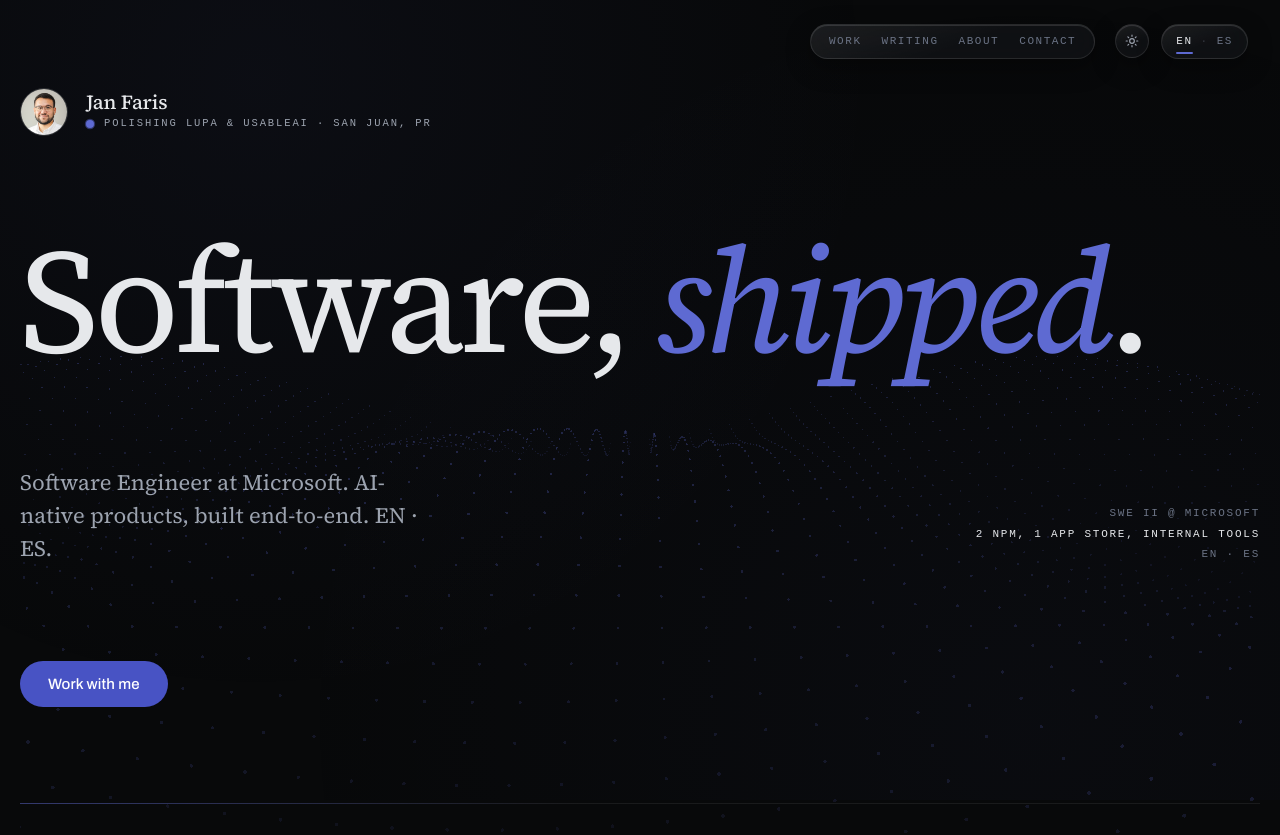
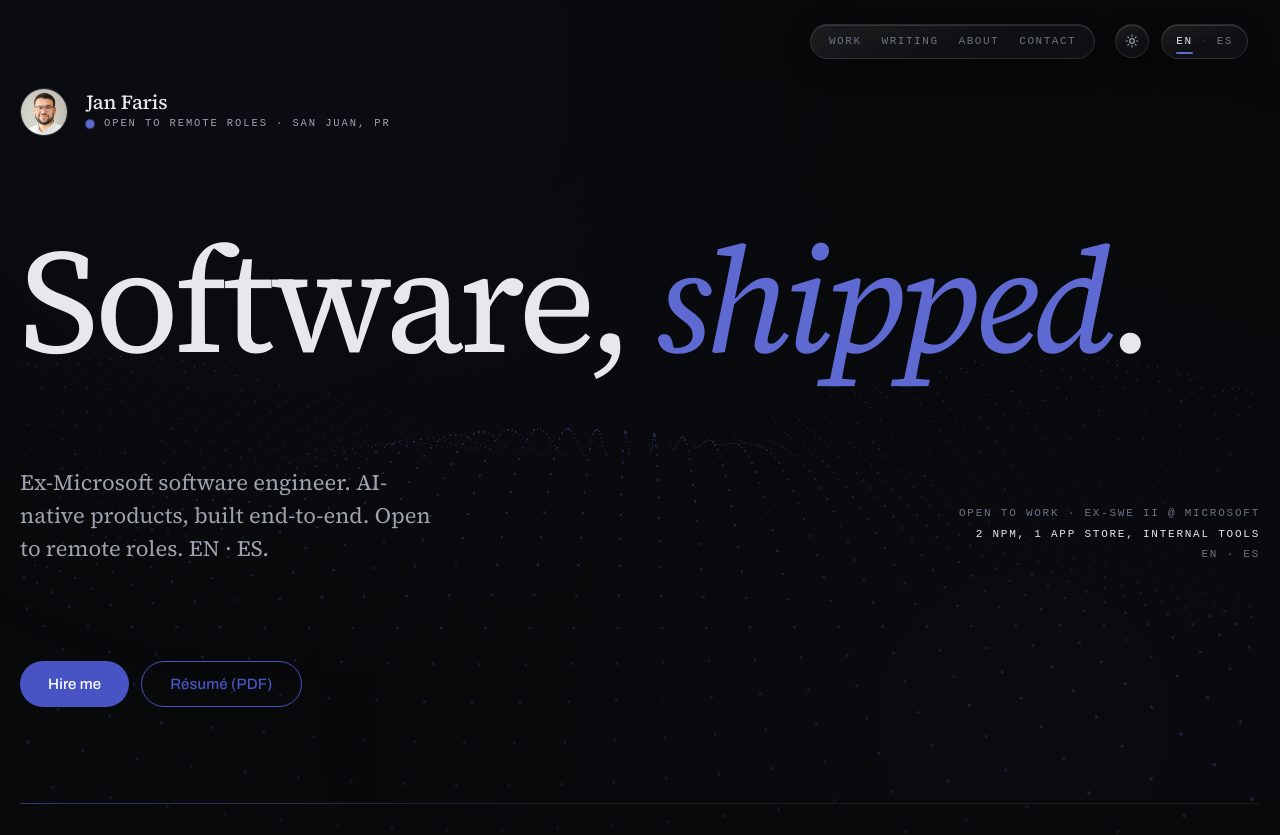
Before and after one commit to janfaris/jankfaris.com, a React (Vite) app: page / in a window 1280 px wide. Shown: the top 835 px of the page. Built offline with nearby package versions, Linux system fonts and the light colour scheme; no server answers.

Commit message:
Update for job search: ex-Microsoft status, hire-me CTA, resume PDF

```diff
--- a/index.html
+++ b/index.html
@@ -8,8 +8,8 @@
 
     <!-- SEO -->
     <title>Jan Faris — AI products from Puerto Rico</title>
-    <meta name="description" content="Software engineer building Spanish-first AI products from Puerto Rico. Microsoft engineer. Creator of Lupa, demotape, and usableai." />
-    <meta name="keywords" content="Jan Faris, AI Puerto Rico, AI engineer Puerto Rico, Microsoft engineer Puerto Rico, Spanish-first AI, Lupa, demotape, usableai, IA en Puerto Rico, ingeniero IA San Juan" />
+    <meta name="description" content="Software engineer building Spanish-first AI products from Puerto Rico. Ex-Microsoft. Creator of Lupa, demotape, and usableai." />
+    <meta name="keywords" content="Jan Faris, AI Puerto Rico, AI engineer Puerto Rico, ex-Microsoft engineer Puerto Rico, Spanish-first AI, Lupa, demotape, usableai, IA en Puerto Rico, ingeniero IA San Juan" />
     <meta name="author" content="Jan Faris" />
     <link rel="canonical" href="https://jankfaris.com/" />
     <link rel="alternate" hreflang="en" href="https://jankfaris.com/" />
@@ -20,7 +20,7 @@
     <meta property="og:type" content="website" />
     <meta property="og:url" content="https://jankfaris.com/" />
     <meta property="og:title" content="Jan Faris — AI products from Puerto Rico" />
-    <meta property="og:description" content="Microsoft engineer building Spanish-first AI products from Puerto Rico. Creator of Lupa, demotape, and usableai." />
+    <meta property="og:description" content="Ex-Microsoft engineer building Spanish-first AI products from Puerto Rico. Creator of Lupa, demotape, and usableai." />
     <meta property="og:image" content="https://jankfaris.com/og-image.png" />
     <meta property="og:image:width" content="1200" />
     <meta property="og:image:height" content="630" />
@@ -32,7 +32,7 @@
     <meta name="twitter:card" content="summary_large_image" />
     <meta name="twitter:creator" content="@jankfaris" />
     <meta name="twitter:title" content="Jan Faris — AI products from Puerto Rico" />
-    <meta name="twitter:description" content="Microsoft engineer building Spanish-first AI products from Puerto Rico. Creator of Lupa, demotape, and usableai." />
+    <meta name="twitter:description" content="Ex-Microsoft engineer building Spanish-first AI products from Puerto Rico. Creator of Lupa, demotape, and usableai." />
     <meta name="twitter:image" content="https://jankfaris.com/og-image.png" />
 
     <!-- Schema.org Person -->
@@ -44,8 +44,7 @@
       "alternateName": "jankfaris",
       "url": "https://jankfaris.com",
       "image": "https://jankfaris.com/jan-profile.jpg",
-      "jobTitle": "Software Engineer II",
-      "worksFor": { "@type": "Organization", "name": "Microsoft" },
+      "jobTitle": "Software Engineer",
       "address": { "@type": "PostalAddress", "addressLocality": "San Juan", "addressRegion": "PR", "addressCountry": "US" },
       "sameAs": [
         "https://github.com/janfaris",
--- a/src/App.css
+++ b/src/App.css
@@ -1069,6 +1069,24 @@ html, body { overflow-x: hidden; }
 }
 .btn-primary:hover { background: var(--indigo); transform: translateY(-1px); }
 .btn-primary:active { transform: translateY(0) scale(0.98); }
+.hero-cta { display: flex; gap: 12px; align-items: center; flex-wrap: wrap; }
+.btn-secondary {
+  display: inline-flex;
+  align-items: center;
+  justify-content: center;
+  min-height: 46px;
+  padding: 0 28px;
+  border-radius: 999px;
+  border: 1px solid var(--indigo-deep);
+  color: var(--indigo-deep);
+  background: transparent;
+  font-family: var(--sans);
+  font-size: 15px;
+  font-weight: 500;
+  letter-spacing: 0.01em;
+  transition: transform 200ms cubic-bezier(0.16, 1, 0.3, 1), background 200ms ease, color 200ms ease;
+}
+.btn-secondary:hover { background: var(--indigo-deep); color: #fff; transform: translateY(-1px); }
 
 /* ============================================
    CONTACT — three ways to work together
--- a/src/App.tsx
+++ b/src/App.tsx
@@ -325,8 +325,8 @@ export default function App({ lang = 'en' }: Props) {
                 <span className="pulse" />
                 <span>
                   {lang === 'es'
-                    ? 'Puliendo Lupa y usableai · San Juan, PR'
-                    : 'Polishing Lupa & usableai · San Juan, PR'}
+                    ? 'Disponible para roles remotos · San Juan, PR'
+                    : 'Open to remote roles · San Juan, PR'}
                 </span>
               </span>
             </div>
@@ -349,7 +349,10 @@ export default function App({ lang = 'en' }: Props) {
 
           <div className="hero-cta">
             <a className="btn-primary" href="#contact">
-              {lang === 'es' ? 'Trabaja conmigo' : 'Work with me'}
+              {lang === 'es' ? 'Contrátame' : 'Hire me'}
+            </a>
+            <a className="btn-secondary" href="/resume.pdf" target="_blank" rel="noopener">
+              {lang === 'es' ? 'Résumé (PDF)' : 'Résumé (PDF)'}
             </a>
           </div>
 
--- a/src/content.ts
+++ b/src/content.ts
@@ -86,15 +86,15 @@ export const content: Record<Lang, Content> = {
     meta: {
       title: 'Jan Faris — AI products from Puerto Rico',
       description:
-        'Software engineer building Spanish-first AI products from Puerto Rico. Microsoft engineer. Creator of Lupa, demotape, and usableai.',
+        'Software engineer building Spanish-first AI products from Puerto Rico. Ex-Microsoft. Creator of Lupa, demotape, and usableai.',
     },
     nav: { en: 'EN', es: 'ES', writing: 'Writing' },
     hero: {
       display: { lead: 'Software, ', em: 'shipped', tail: '.' },
       lede:
-        'Software Engineer at Microsoft. AI-native products, built end-to-end. EN · ES.',
+        'Ex-Microsoft software engineer. AI-native products, built end-to-end. Open to remote roles. EN · ES.',
       metaItems: [
-        { key: 'role', val: 'SWE II @ Microsoft' },
+        { key: 'status', val: 'open to work · ex-SWE II @ Microsoft' },
         { key: 'shipped', val: '2 npm, 1 App Store, internal tools' },
         { key: 'languages', val: 'EN · ES' },
       ],
@@ -233,7 +233,7 @@ export const content: Record<Lang, Content> = {
       {
         company: 'Microsoft',
         role: 'Software Engineer II',
-        period: '2025 - Present',
+        period: '2025 - 2026',
         note: 'Commerce Core / Compliance Analytics. Shipped PRPilot, an internal Claude-powered PR-review tool that scored 5.0/5.0 on internal AI evaluations across 7+ repos.',
       },
       {
@@ -263,12 +263,12 @@ export const content: Record<Lang, Content> = {
     },
     available: {
       headline: {
-        lead: 'Three ways to ',
-        em: 'work with me',
+        lead: 'I’m open to work — ',
+        em: 'hire me',
         tail: '.',
       },
       body:
-        'I split my time between Microsoft, my own AI products, and a small amount of work for founders and teams who want to ship something real. If any of these fit, let\u2019s talk.',
+        'I\u2019m looking for my next full-time role, building my own AI products, and taking a small amount of work for founders and teams who want to ship something real. If any of these fit, let\u2019s talk.',
       channels: [
         {
           key: 'hire',
@@ -311,7 +311,7 @@ export const content: Record<Lang, Content> = {
     meta: {
       title: 'Jan Faris — Productos de IA desde Puerto Rico',
       description:
-        'Ingeniero de software construyendo productos de IA en español desde Puerto Rico. Ingeniero en Microsoft. Creador de Lupa, demotape y usableai.',
+        'Ingeniero de software construyendo productos de IA en español desde Puerto Rico. Ex-Microsoft. Creador de Lupa, demotape y usableai.',
     },
     nav: { en: 'EN', es: 'ES', writing: 'Ensayos' },
     hero: {
@@ -321,9 +321,9 @@ export const content: Record<Lang, Content> = {
         tail: '.',
       },
       lede:
-        'Ingeniero de Software en Microsoft. Productos AI-native, de punta a punta. EN · ES.',
+        'Ingeniero de software, ex-Microsoft. Productos AI-native, de punta a punta. Disponible para roles remotos. EN · ES.',
       metaItems: [
-        { key: 'rol', val: 'SWE II @ Microsoft' },
+        { key: 'estado', val: 'disponible · ex-SWE II @ Microsoft' },
         { key: 'lanzados', val: '2 npm, 1 App Store, herramientas internas' },
         { key: 'idiomas', val: 'EN · ES' },
       ],
@@ -462,7 +462,7 @@ export const content: Record<Lang, Content> = {
       {
         company: 'Microsoft',
         role: 'Software Engineer II',
-        period: '2025 - Presente',
+        period: '2025 - 2026',
         note: 'Ingeniería full-time en Microsoft. Sistemas de producción a escala.',
       },
       {
@@ -492,12 +492,12 @@ export const content: Record<Lang, Content> = {
     },
     available: {
       headline: {
-        lead: 'Tres formas de ',
-        em: 'trabajar conmigo',
+        lead: 'Estoy disponible — ',
+        em: 'contrátame',
         tail: '.',
       },
       body:
-        'Divido mi tiempo entre Microsoft, mis propios productos de IA, y una pequeña cantidad de trabajo para founders y equipos que quieren lanzar algo real. Si encajas en alguna, hablemos.',
+        'Estoy buscando mi próximo rol full-time, construyendo mis propios productos de IA, y tomando una pequeña cantidad de trabajo para founders y equipos que quieren lanzar algo real. Si encajas en alguna, hablemos.',
       channels: [
         {
           key: 'hire',
```
Also changed, not shown: 1 other file (tests, documents, lock files or other folders).
